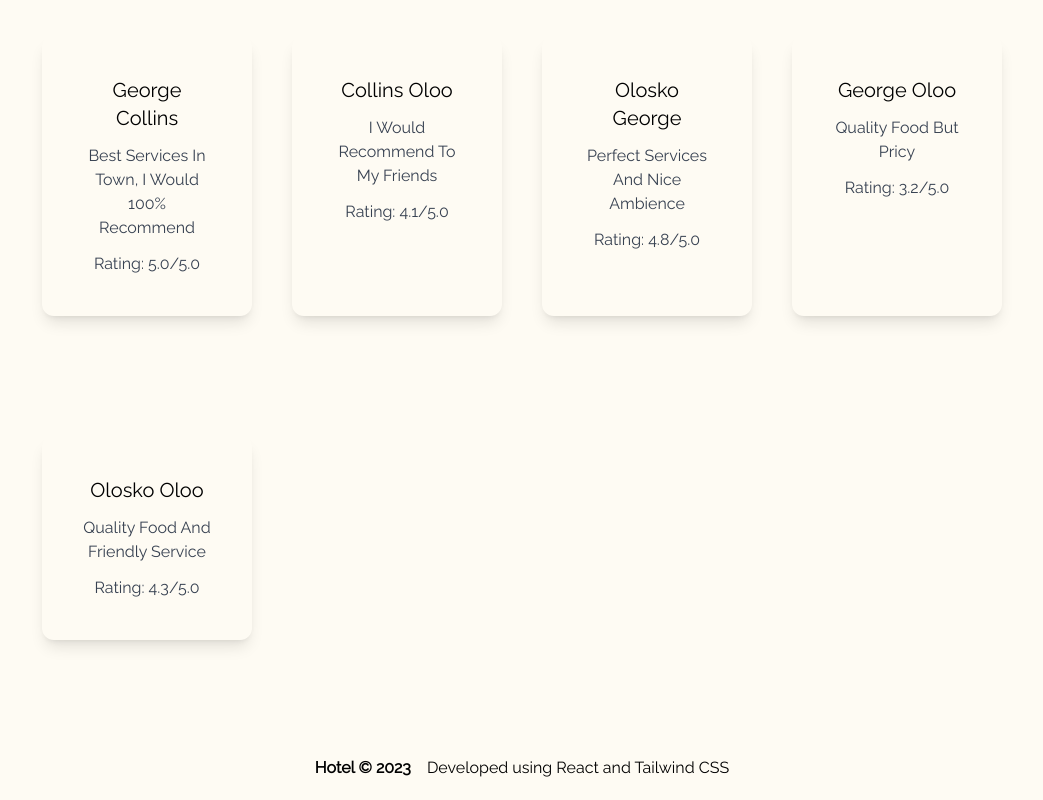
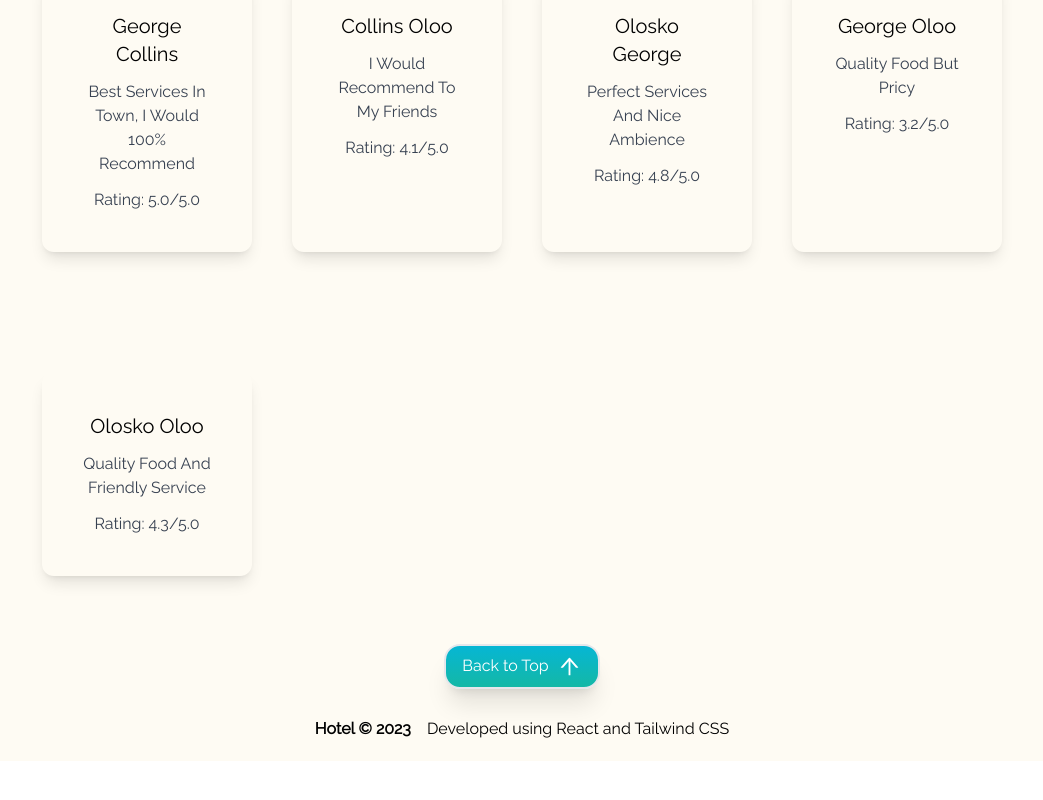
Before and after one commit to Olosko23/Hotel-Landing-Page, a React (Create React App) app: page / in a window 1280 px wide. Shown: the part 2395-3195 px from the top of the page, without its empty margins (118-1161 px from the left). After the commit the page ends 3156 px from the top, so only its background shows below. Built offline with nearby package versions, Linux system fonts and the light colour scheme.

Commit message:
Add files via upload
Nav button to scroll back to top

```diff
--- a/src/App.js
+++ b/src/App.js
@@ -3,6 +3,7 @@ import one from "./assets/1.jpg";
 import three from "./assets/3.jpg";
 import ten from "./assets/10.jpg";
 import { BsFillMoonStarsFill, BsSun } from "react-icons/bs";
+import { AiOutlineArrowUp } from "react-icons/ai";
 import { Drinks, Testimonials, Snacks, Courses } from "./Data";
 import { Link } from "react-scroll";
 
@@ -12,7 +13,7 @@ function App() {
 
   return (
     <div className={darkMode ? "dark" : ""}>
-      <main className="h-full w-full gap-4 flex flex-col bg-[#FEFBF3] dark:bg-[#47869b]">
+      <main className="h-full w-full gap-2 flex flex-col bg-[#FEFBF3] dark:bg-[#47869b]">
         <section name="top" className="text-gray-100">
           <nav className="flex flex-row justify-between fixed w-full py-3 px-5 bg-[#97afb9] dark:bg-[#3c7183]">
             <Link to="top" smooth duration={700}>
@@ -132,7 +133,7 @@ function App() {
             </div>
           </div>
         </section>
-        <section name="order" className="px-8 w-full pb-5">
+        <section name="order" className="px-8 w-full pb-2">
           <div className="flex flex-col p-4 justify-center max-w-screen-lg mt-12 mx-auto h-full shadow-lg rounded-xl">
             <div className="pb-8 flex flex-row justify-center">
               <p className="py-4 text-3xl sm:text-4xl font-medium">
@@ -225,7 +226,7 @@ function App() {
             Testimonials
           </h3>
           <div className="grid place-content-center place-items-center">
-            <div className="grid grid-cols-1 sm:grid-cols-2 md:grid-cols-3 lg:grid-cols-4 gap-10 py-10">
+            <div className="grid grid-cols-1 sm:grid-cols-2 md:grid-cols-3 lg:grid-cols-4 gap-10 py-5">
               {Testimonials.map(({ id, title, opinion, rating }) => (
                 <div
                   key={id}
@@ -243,6 +244,19 @@ function App() {
             </div>
           </div>
         </section>
+        <Link
+          to="top"
+          smooth
+          duration={800}
+          className="grid place-items-center"
+        >
+          <button className="flex gap-2 border-2 rounded-2xl shadow-xl py-2 px-4 text-white bg-gradient-to-b from-cyan-500 to-teal-500">
+            Back to Top{" "}
+            <span>
+              <AiOutlineArrowUp size={25} />
+            </span>
+          </button>
+        </Link>
         <section className="grid place-items-center">
           <div className="py-5 flex flex-row gap-4">
             <h5 className="font-semibold">Hotel &copy; 2023</h5>
```
